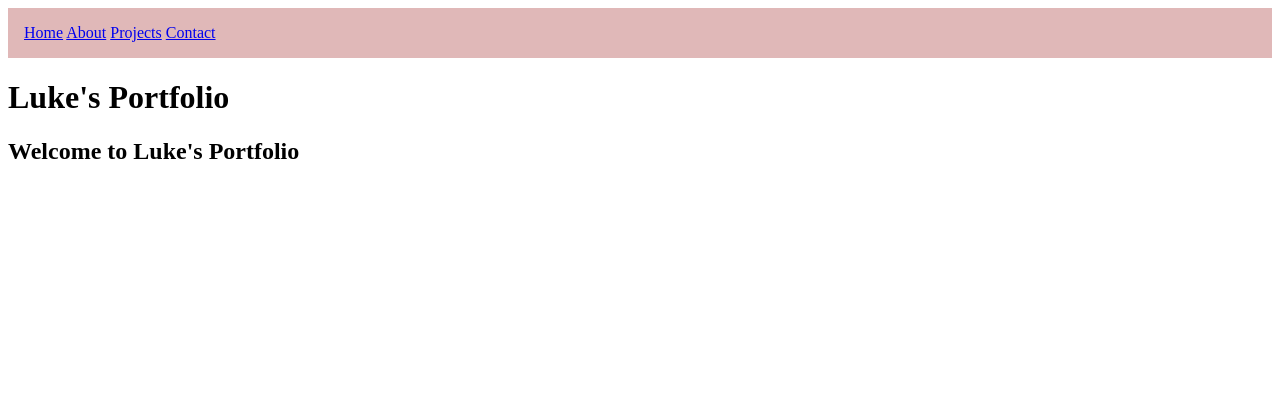
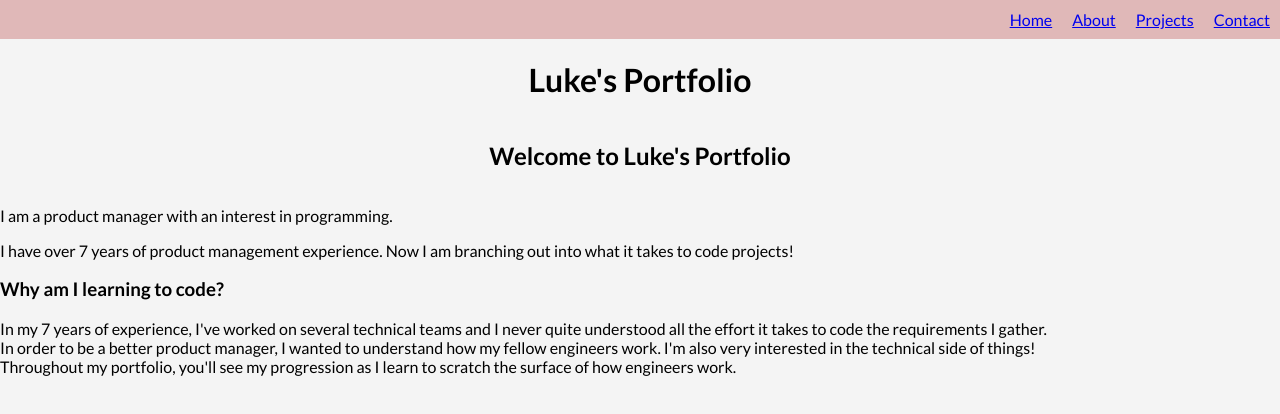
Before and after one commit to lobrique/lobrique.github.io, a plain HTML site: page Portfolio/home.html in a window 1280 px wide. Drawn offline with Linux system fonts and the light colour scheme.

Commit message:
Added some new text in home page

```diff
--- a/Portfolio/home.html
+++ b/Portfolio/home.html
@@ -2,6 +2,7 @@
 <html lang="en">
 <head>
     <link rel="stylesheet" href="style.css">
+    <link href='https://fonts.googleapis.com/css?family=Lato:400,700' rel='stylesheet' type='text/css'>
     <meta charset="UTF-8">
     <meta name="viewport" content="width=device-width, initial-scale=1.0">
     <title>Luke Obrique | Technical Product Manager</title>
@@ -17,5 +18,22 @@
     <h1>Luke's Portfolio</h1>
     <h2>Welcome to Luke's Portfolio</h2>
 </div>
+<div>
+        <p>I am a product manager with an interest in programming.</p>
+        <p>I have over 7 years of product management experience. Now I am branching out into what it takes to code projects!</p>
+    <h3>Why am I learning to code?</h3>
+        <p>In my 7 years of experience, I've worked on several technical teams and I never quite understood all the effort it takes to code the requirements I gather. <br>
+        In order to be a better product manager, I wanted to understand how my fellow engineers work. I'm also very interested in the technical side of things! <br>
+        Throughout my portfolio, you'll see my progression as I learn to scratch the surface of how engineers work.
+        </p>
+</div>
 </body>
 </html>
+
+<!-- To do list
+1. Figure out and add images to page
+2. Add a section for past projects
+3. Add a contact form
+4. Add a privacy policy page and socials page (github, linkedin, etc.)
+5. Explore adding a blog page?
+-->
--- a/Portfolio/style.css
+++ b/Portfolio/style.css
@@ -1,9 +1,25 @@
+
+body {
+    font-family: 'Lato', sans-serif;
+    background-color: #f4f4f4;
+    margin: 0;
+    padding: 0;
+}
 .main-nav {
+    display: flex;
+    justify-content: flex-end;
+    gap: 20px;
     background-color: #e0b8b8;
-    padding: 1rem;
+    text-decoration: none;
+    padding: 10px;
+    font-family: 'Lato', sans-serif;
+    font-size: 16px;
   }
 .hero {
-    font-family:'Times New Roman', Times, serif
+    display: flex;
+    flex-direction: column;
+    font-family: 'Lato', sans-serif;
+    align-items: center;
 }
 
 
```
Also changed, not shown: Portfolio/about.html (+12 -0 lines), Portfolio/contact.html (+16 -0 lines), Portfolio/projects.html (+1 -0 lines).
